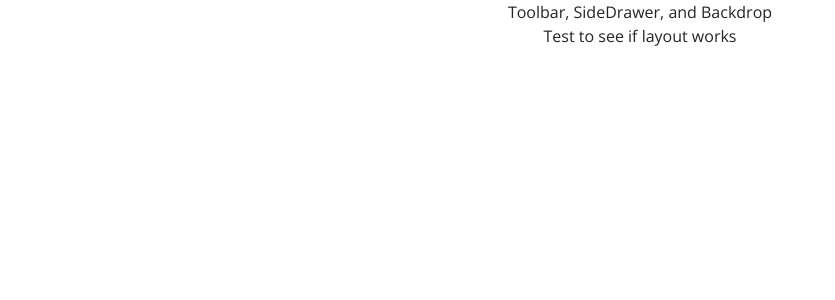
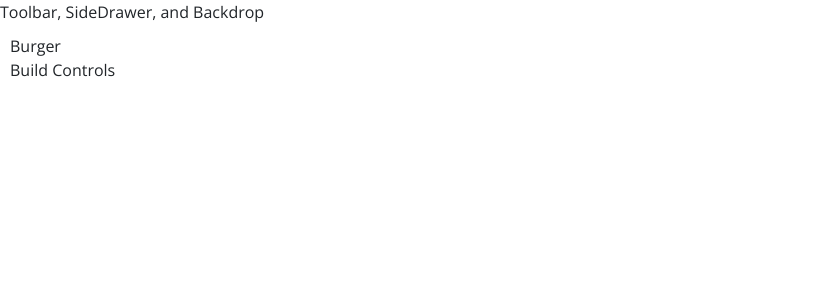
Before and after one commit to saivignesh98/burger-builder, a React (Create React App) app: page / in a window 1280 px wide. Shown: the top 300 px of the page, without its empty margins (0-835 px from the left). Built offline with nearby package versions, Linux system fonts and the light colour scheme.

Commit message:
Changed folder structure and added Burger Builder component

```diff
--- a/src/App.js
+++ b/src/App.js
@@ -1,18 +1,19 @@
 import 'bootstrap/dist/css/bootstrap.min.css';
 import $ from 'jquery';
 import Popper from 'popper.js';
-import 'bootstrap/dist/js/bootstrap.bundle.min';
+import 'bootstrap/dist/js/bootstrap.bundle.min.js';
 import { Navbar } from 'reactstrap';
 import React, { Component } from 'react';
 import './App.css';
-import Layout from './components/Layout';
+import Layout from './components/Functional/Layout';
+import BurgerBuilder from './components/StateContainers/BurgerBuilder';
 
 class App extends Component {
 	render() {
 		return (
-			<div className="App">
+			<div>
 				<Layout>
-					<p>Test to see if layout works</p>
+					<BurgerBuilder/>
 				</Layout>
 			</div>
 		)
--- a/src/components/Layout.js
+++ b/src/components/Functional/Layout.js
@@ -1,9 +1,10 @@
 import React from 'react';
+import styles from '../../css/Layout.module.css';
 
 const Layout = (props) => (
     <React.Fragment>
         <div>Toolbar, SideDrawer, and Backdrop</div>
-        <main>
+        <main className={styles.Content}>
             {props.children}
         </main>
     </React.Fragment>
--- /dev/null
+++ b/src/components/StateContainers/BurgerBuilder.js
@@ -0,0 +1,14 @@
+import React, { Component } from 'react';
+
+class BurgerBuilder extends Component {
+    render() {
+        return (
+            <>
+                <div>Burger</div>
+                <div>Build Controls</div>
+            </>
+        )
+    }
+}
+
+export default BurgerBuilder;
--- /dev/null
+++ b/src/css/Layout.module.css
@@ -0,0 +1,3 @@
+.Content{
+    margin: 10px;
+}
--- a/src/index.js
+++ b/src/index.js
@@ -1,7 +1,7 @@
 import 'bootstrap/dist/css/bootstrap.min.css';
 import $ from 'jquery';
 import Popper from 'popper.js';
-import 'bootstrap/dist/js/bootstrap.bundle.min';
+import 'bootstrap/dist/js/bootstrap.bundle.min.js';
 import React from 'react';
 import ReactDOM from 'react-dom';
 import './index.css';
```
